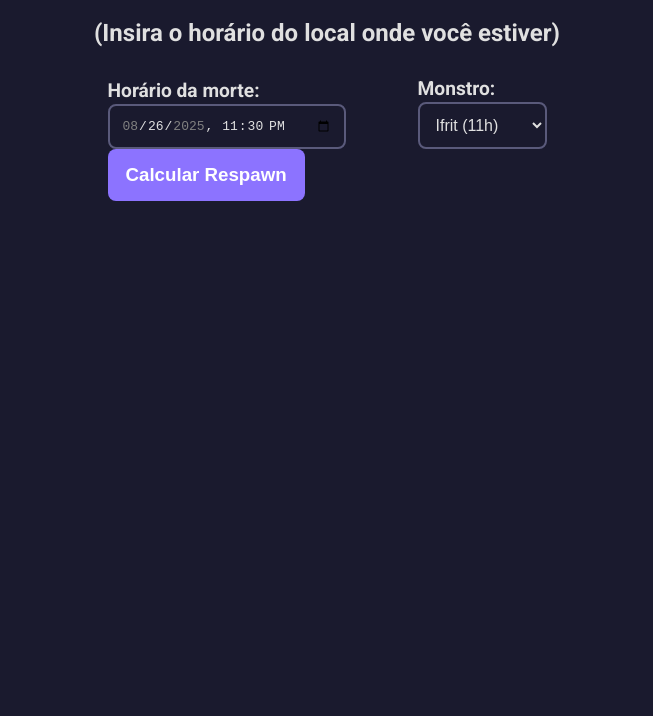
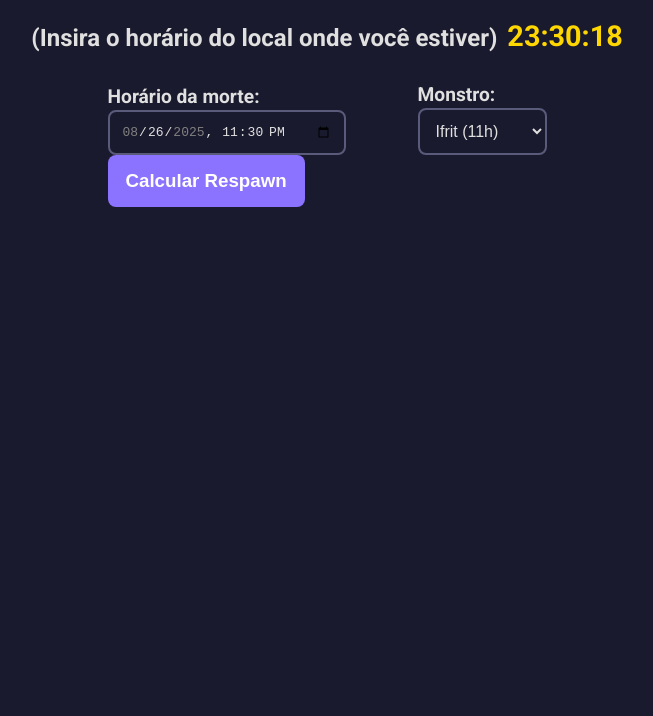
Before and after one commit to 07andreluis/ragnarok-respawn, a website: page back-end/public/index.html in a window 1280 px wide. Shown: the part 84-800 px from the top of the page, without its empty margins (313-966 px from the left). Drawn offline with Linux system fonts and the light colour scheme; no server answers.

Commit message:
V2.0.0
Inclusão de relógio digital

```diff
--- a/back-end/public/estilo.css
+++ b/back-end/public/estilo.css
@@ -144,3 +144,10 @@ button:hover {
     font-size: 1.2em;
     font-weight: bold;
 }
+
+#relogio-digital {
+    font-size: 1.2em;
+    font-weight: bold;
+    color: #ffd700; /* Dourado */
+    margin-left: 10px;
+}
--- a/back-end/public/index.html
+++ b/back-end/public/index.html
@@ -9,7 +9,7 @@
 </head>
 <body>
     <h1>Calculadora de Respawn de MVPs</h1>
-    <h2 id="detalhe">(Insira o horário do local onde você estiver)</h2>
+    <h2 id="detalhe">(Insira o horário do local onde você estiver)<span id="relogio-digital"></span></h2>
     <form id="respawnForm">
         <div class="form-group">
             <div class="input-container">
--- a/back-end/public/script.js
+++ b/back-end/public/script.js
@@ -1,3 +1,22 @@
+// Função para atualizar o relógio digital
+function atualizarRelogio() {
+    const agora = new Date();
+    const horas = agora.getHours().toString().padStart(2, '0');
+    const minutos = agora.getMinutes().toString().padStart(2, '0');
+    const segundos = agora.getSeconds().toString().padStart(2, '0');
+
+    const relogioElemento = document.getElementById('relogio-digital');
+    if (relogioElemento) {
+        relogioElemento.textContent = `${horas}:${minutos}:${segundos}`;
+    }
+}
+
+// Atualiza o relógio a cada 1 segundo (1000 milissegundos)
+setInterval(atualizarRelogio, 1000);
+
+// Chama a função uma vez para exibir a hora imediatamente
+atualizarRelogio();
+
 // Mapeamento de monstros para suas imagens
 const imagensMonstros = {
     ifrit: 'images/ifrit.gif',
```
